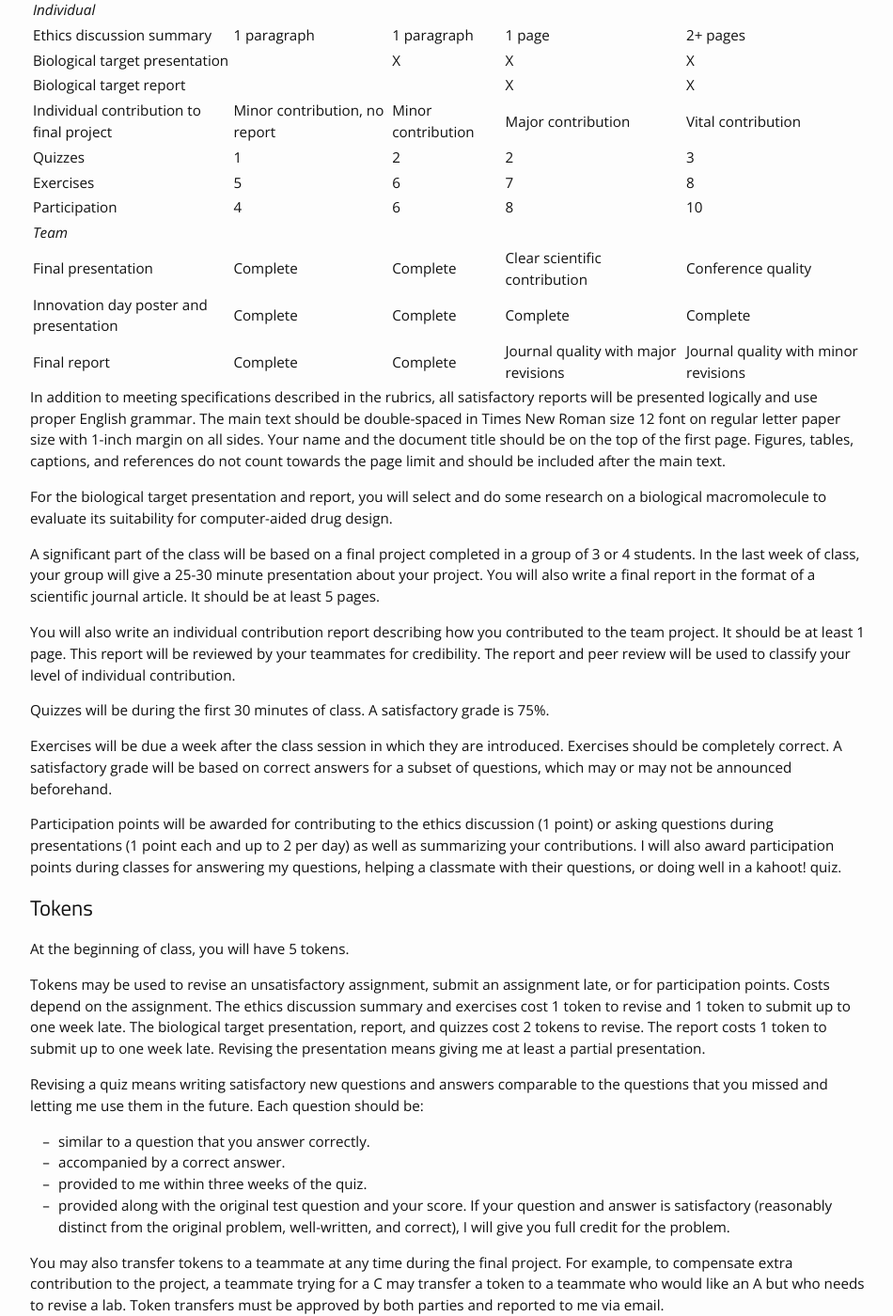
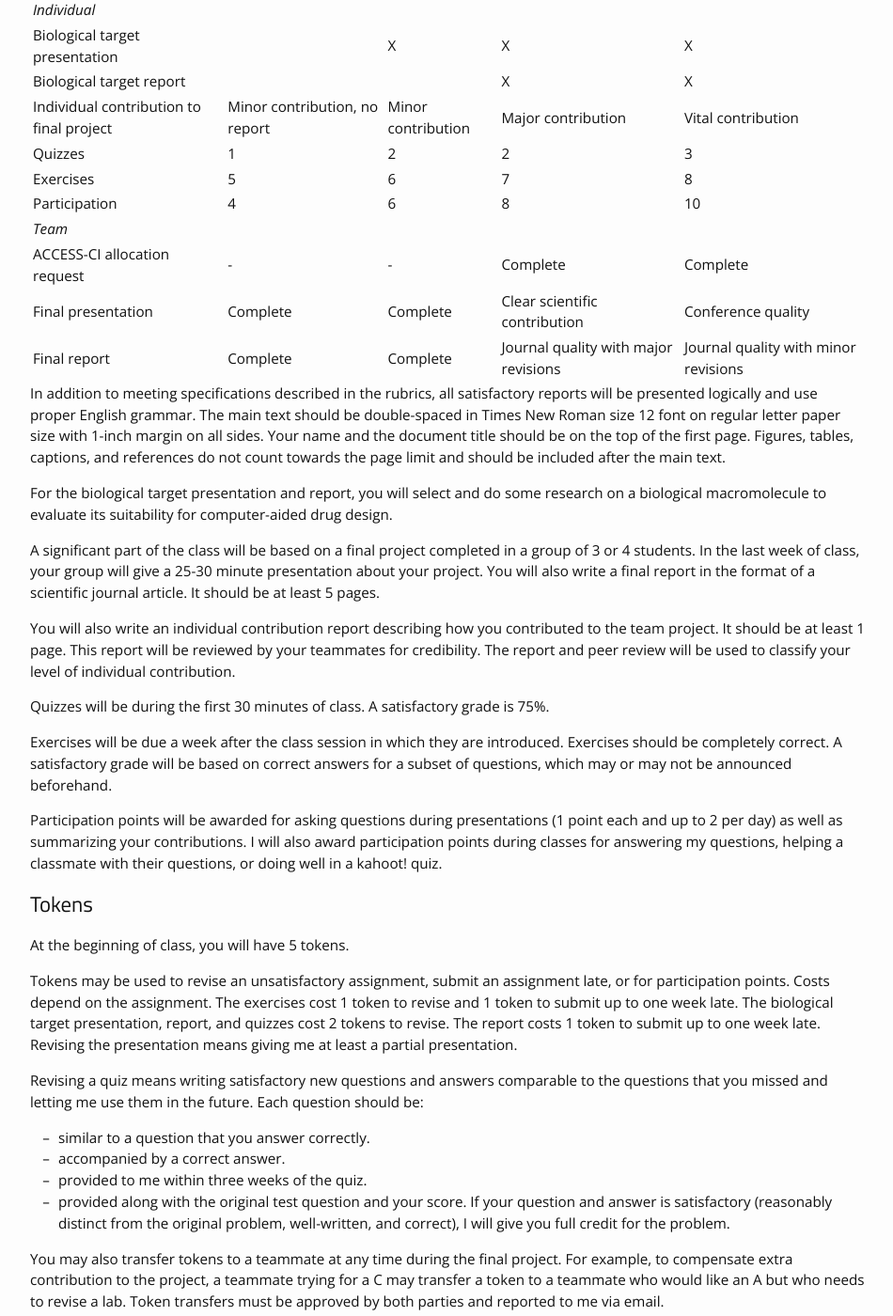
Before and after one commit to daveminh/Chem456-2024F, a Jekyll site: the page built from docs/grading.md, in a window 1280 px wide and 1400 px high, scrolled down 371 px. Shown: the whole window at 94% size, without its empty margins (163-1113 px from the left). Built offline with Jekyll 4.4.1, drawn with Linux system fonts in a browser that asks for light colours; nearby versions of some CDN libraries; part of the change alters nothing that is shown.

Commit message:
Updated grading to remove Ethics report

```diff
--- a/docs/grading.md
+++ b/docs/grading.md
@@ -9,7 +9,6 @@ Instead of a traditional point-based system, we will use specifications grading.
 | Assignment | D | C | B | A |
 | ---------- | - | - | - | - |
 | <i>Individual</i>
-| Ethics discussion summary	| 1 paragraph  | 1 paragraph | 1 page | 2+ pages |
 | Biological target presentation | | X | X | X |
 | Biological target report |  |  | X | X |
 | Individual contribution to final project	| Minor contribution, no report	| Minor contribution | Major contribution  |  Vital contribution |
@@ -17,8 +16,8 @@ Instead of a traditional point-based system, we will use specifications grading.
 | Exercises | 5 | 6 | 7 | 8 |
 | Participation | 4 | 6 | 8 | 10 |
 | <i>Team</i>
+| ACCESS-CI allocation request | - | - | Complete | Complete |
 | Final presentation | Complete | Complete | Clear scientific contribution | Conference quality |
-| Innovation day poster and presentation | Complete | Complete | Complete | Complete |
 | Final report | Complete | Complete | Journal quality with major revisions | Journal quality with minor revisions |
 
 In addition to meeting specifications described in the rubrics, all satisfactory reports will be presented logically and use proper English grammar. The main text should be double-spaced in Times New Roman size 12 font on regular letter paper size with 1-inch margin on all sides. Your name and the document title should be on the top of the first page. Figures, tables, captions, and references do not count towards the page limit and should be included after the main text.
@@ -33,13 +32,13 @@ Quizzes will be during the first 30 minutes of class. A satisfactory grade is 75
 
 Exercises will be due a week after the class session in which they are introduced. Exercises should be completely correct. A satisfactory grade will be based on correct answers for a subset of questions, which may or may not be announced beforehand.
 
-Participation points will be awarded for contributing to the ethics discussion (1 point) or asking questions during presentations (1 point each and up to 2 per day) as well as summarizing your contributions. I will also award participation points during classes for answering my questions, helping a classmate with their questions, or doing well in a kahoot! quiz.
+Participation points will be awarded for asking questions during presentations (1 point each and up to 2 per day) as well as summarizing your contributions. I will also award participation points during classes for answering my questions, helping a classmate with their questions, or doing well in a kahoot! quiz.
 
 ## Tokens
 
 At the beginning of class, you will have 5 tokens.
 
-Tokens may be used to revise an unsatisfactory assignment, submit an assignment late, or for participation points. Costs depend on the assignment. The ethics discussion summary and exercises cost 1 token to revise and 1 token to submit up to one week late. The biological target presentation, report, and quizzes cost 2 tokens to revise. The report costs 1 token to submit up to one week late. Revising the presentation means giving me at least a partial presentation.
+Tokens may be used to revise an unsatisfactory assignment, submit an assignment late, or for participation points. Costs depend on the assignment. The exercises cost 1 token to revise and 1 token to submit up to one week late. The biological target presentation, report, and quizzes cost 2 tokens to revise. The report costs 1 token to submit up to one week late. Revising the presentation means giving me at least a partial presentation.
 
 Revising a quiz means writing satisfactory new questions and answers comparable to the questions that you missed and letting me use them in the future. Each question should be:
 * similar to a question that you answer correctly.
@@ -49,25 +48,3 @@ Revising a quiz means writing satisfactory new questions and answers comparable
 If your question and answer is satisfactory (reasonably distinct from the original problem, well-written, and correct), I will give you full credit for the problem.
 
 You may also transfer tokens to a teammate at any time during the final project. For example, to compensate extra contribution to the project, a teammate trying for a C may transfer a token to a teammate who would like an A but who needs to revise a lab. Token transfers must be approved by both parties and reported to me via email.
-
-<!--
-Components of the final grade are:
-
-| **Component**                      | **Percentage** |
-| :---                           | ---: |
-| Work product (team)            | 30 |
-| Individual contribution        | 25 |
-| Reports and Presentations      |    |
-| > Biological target presentation | 5  |
-| > Midterm presentation         | 5  |
-| > Pharmaceutical ethics report   | 5  |
-| > Final presentation             | 5  |
-| > Final report                   | 10 |
-| Attendance                     | 10 |
-| Peer review                    | 5  |
-| | |
-
-Each team will be graded on the quality and level of effort each team member demonstrates, the participation and functioning of the students as members of a team, and the overall performance of the team, which includes its effectiveness in collaboration, and achieving the project goals, deliverables, and outcomes in a quality fashion.
-
-Individual contribution grades will be based on the individual contribution reports and the portfolio, including their credibility. The attendance grade will be reduced by 2 points for unexcused absences and 1 for late arrival, and may be negative. The peer review will be based on completion of surveys, and the actual scores.
--->
```
